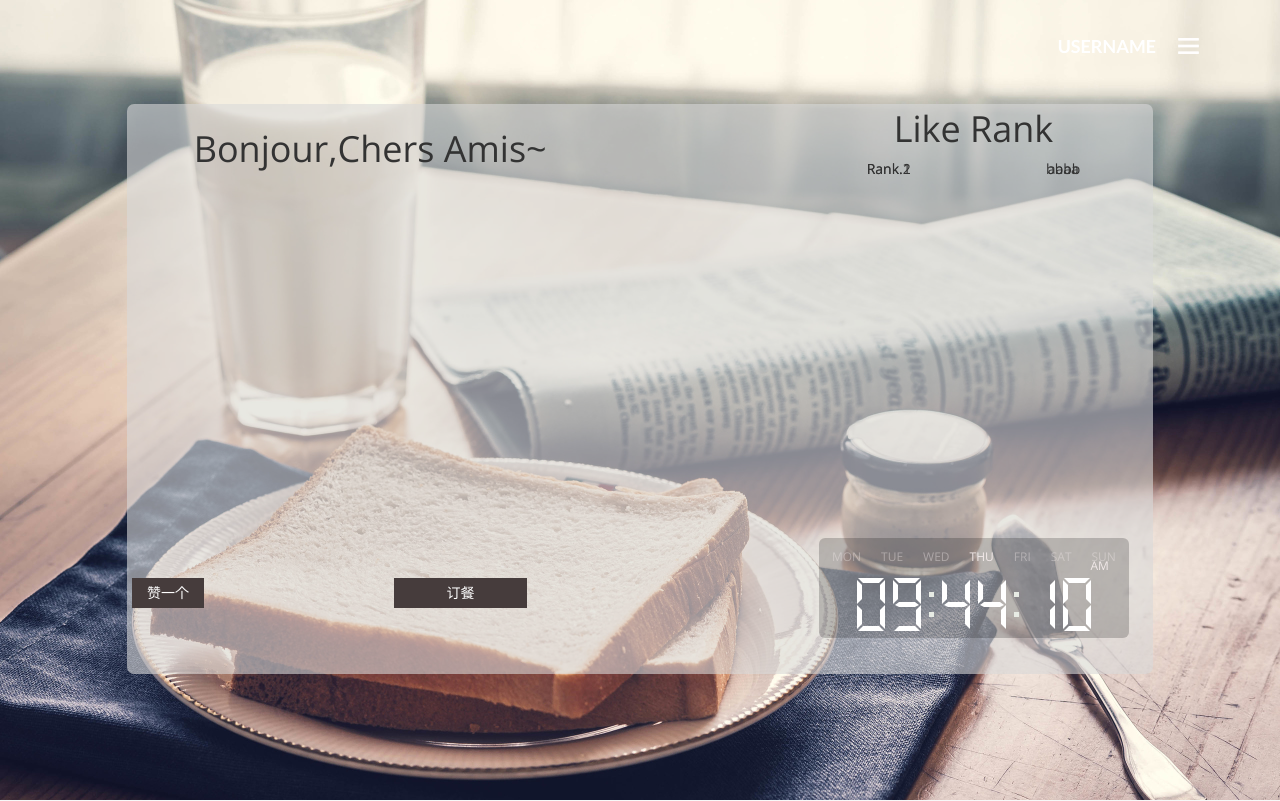
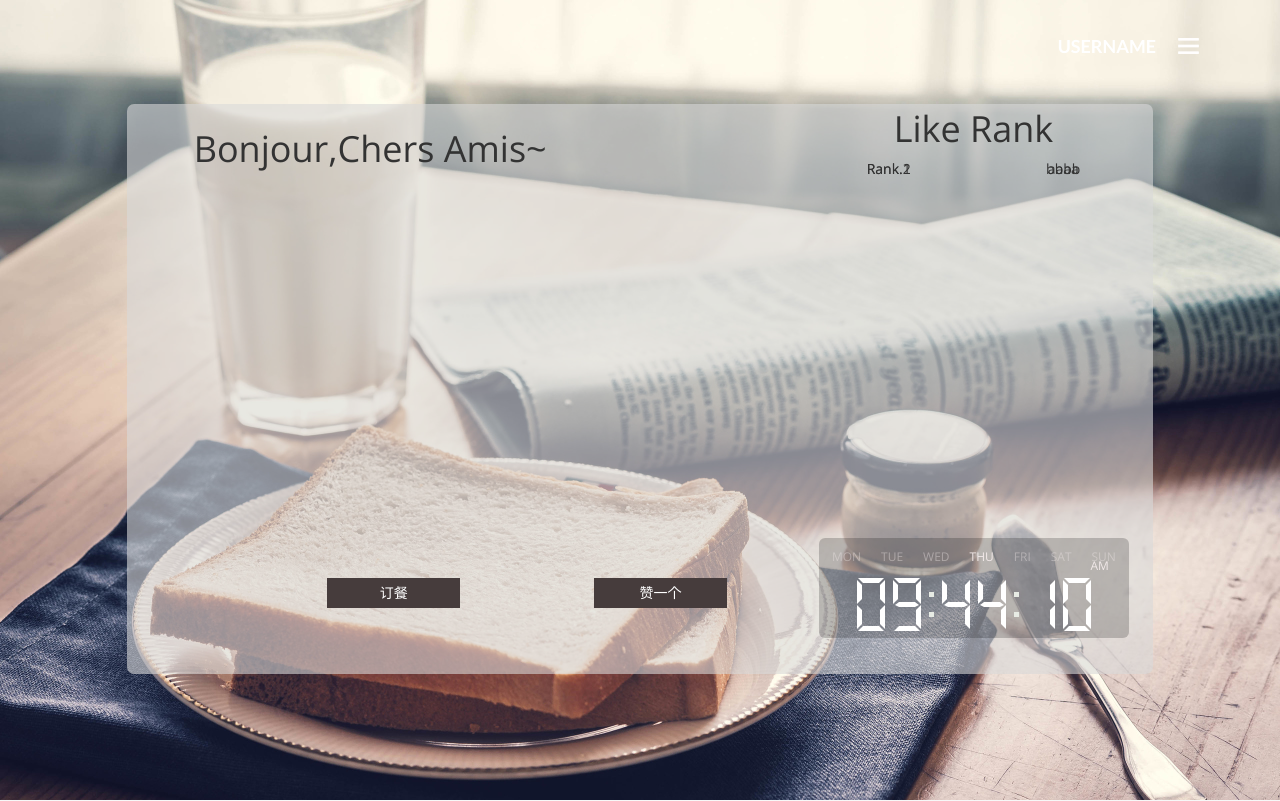
Before and after one commit to KaiyuanZhao/Apache, a PHP site: page /ordinaryuser.html in a window 1280 px wide. Shown: the top 801 px of the page. Run offline with PHP 8.4, Linux system fonts and the light colour scheme; some libraries are stand-ins or nearby versions.

Commit message:
增加了点赞功能

```diff
--- a/css/style.css
+++ b/css/style.css
@@ -11,6 +11,9 @@ License URL: http://creativecommons.org/licenses/by/3.0/
     padding: 5px 15px 5px 15px;
     text-decoration: none;
     border:0px;
+    position: absolute;
+    width: 20%;
+    right: 10%;
 }
 .newprofile-button {
     margin-top: 9.6%;
@@ -156,8 +159,7 @@ margin-top:12%;
 #confirm-order{
     position: absolute;
     width: 20%;
-    left: 40%;
-    right: 40%;
+    left: 30%;
 }
 
 .menu-area,.rank-area,.order-area {
--- a/ordinaryuser.html
+++ b/ordinaryuser.html
@@ -127,11 +127,11 @@
             <div class="box3">
 
 
+                <input class="like-button" onclick="Favourite()" id="favourite" type="button" value="赞一个">
 
                 <input class="control-button"  onclick="Confirm()" id="confirm-order" type="button" value="订餐">
 
 
-                <input class="like-button" onclick="Favourite()" id="favourite" type="button" value="赞一个">
             </div>
 
 
```
Also changed, not shown: ordinaryuser.php (+14 -2 lines).
